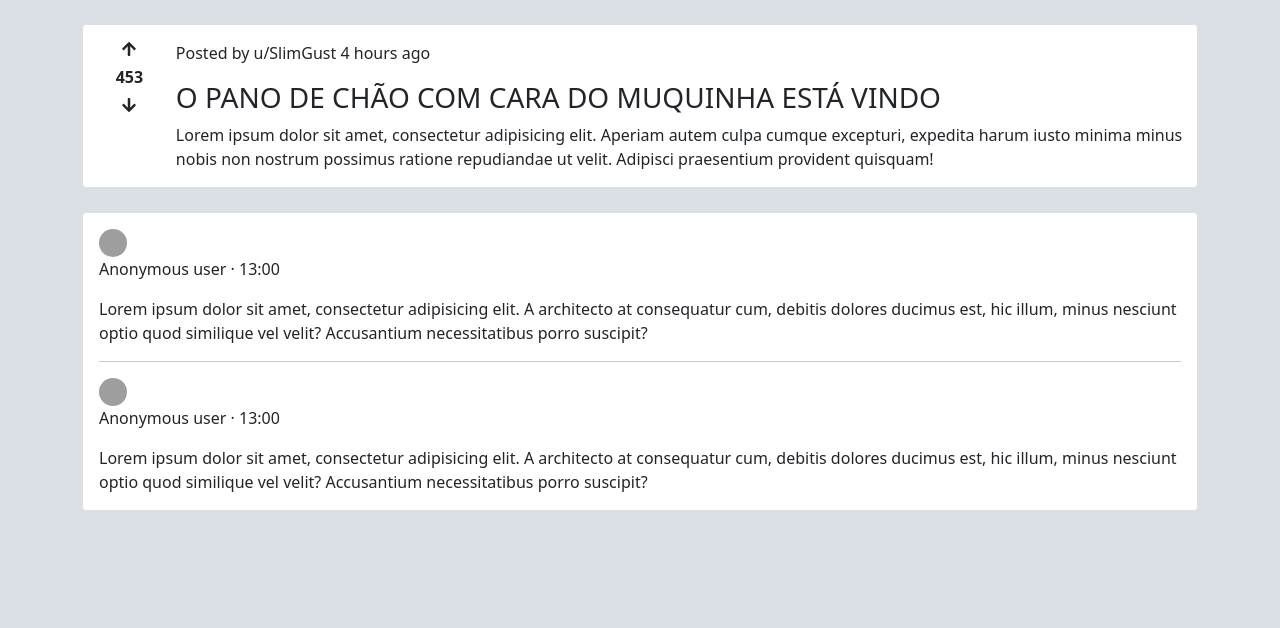
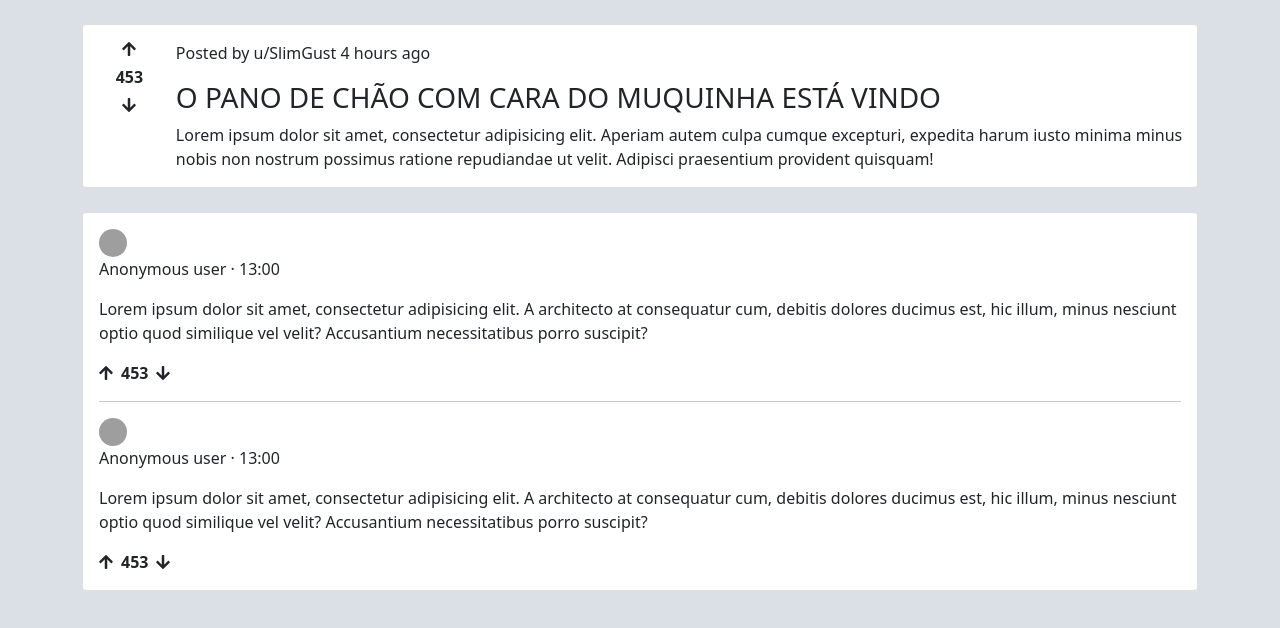
Before and after one commit to marcelolima381/app-reddit, a React (Create React App) app: page /thread/1 in a window 1280 px wide. Shown: the top 628 px of the page. Built offline with nearby package versions, Linux system fonts and the light colour scheme; grey boxes are pictures that could not be loaded.

Commit message:
comments votes

```diff
--- a/src/components/comment/index.tsx
+++ b/src/components/comment/index.tsx
@@ -1,5 +1,7 @@
 import { ReactElement } from 'react';
 import { Image } from 'react-bootstrap';
+
+import Vote from '../vote';
 
 function Comment(): ReactElement {
   return (
@@ -12,13 +14,14 @@ function Comment(): ReactElement {
       />
       <div className="d-flex flex-column">
         <p className="fs-6 fw-light">Anonymous user · 13:00</p>
-        <text>
+        <p>
           Lorem ipsum dolor sit amet, consectetur adipisicing elit. A architecto
           at consequatur cum, debitis dolores ducimus est, hic illum, minus
           nesciunt optio quod similique vel velit? Accusantium necessitatibus
           porro suscipit?
-        </text>
+        </p>
       </div>
+      <Vote direction="horizontal" />
     </div>
   );
 }
--- a/src/components/thread/index.tsx
+++ b/src/components/thread/index.tsx
@@ -3,16 +3,15 @@ import { Card, Col } from 'react-bootstrap';
 import { useNavigate } from 'react-router-dom';
 
 import { faCommentAlt } from '@fortawesome/free-regular-svg-icons';
-import { faArrowDown } from '@fortawesome/free-solid-svg-icons/faArrowDown';
-import { faArrowUp } from '@fortawesome/free-solid-svg-icons/faArrowUp';
 import { FontAwesomeIcon } from '@fortawesome/react-fontawesome';
+
+import Vote from '../vote';
 
 type IThread = {
   showCommentsInfo: boolean;
 };
 
 function Thread({ showCommentsInfo }: IThread): ReactElement {
-  const [counter, setCounter] = useState<number>(453);
   const [thread, setThread] = useState({
     id: 155,
   });
@@ -23,21 +22,8 @@ function Thread({ showCommentsInfo }: IThread): ReactElement {
   return (
     <Card className="my-4">
       <Card.Body className="d-flex flex-row px-0">
-        <Col
-          className="d-flex flex-column align-items-center justify-content-start gap-2"
-          xs={1}
-        >
-          <FontAwesomeIcon
-            className="clickable"
-            icon={faArrowUp}
-            onClick={() => setCounter((prevState) => prevState + 1)}
-          />
-          <span className="fw-bold">{counter}</span>
-          <FontAwesomeIcon
-            className="clickable"
-            icon={faArrowDown}
-            onClick={() => setCounter((prevState) => prevState - 1)}
-          />
+        <Col xs={1}>
+          <Vote direction="vertical" />
         </Col>
         <Col xs={11}>
           <div>
--- /dev/null
+++ b/src/components/vote/index.tsx
@@ -0,0 +1,36 @@
+import { ReactElement, useState } from 'react';
+
+import { faArrowDown } from '@fortawesome/free-solid-svg-icons/faArrowDown';
+import { faArrowUp } from '@fortawesome/free-solid-svg-icons/faArrowUp';
+import { FontAwesomeIcon } from '@fortawesome/react-fontawesome';
+
+type IVote = {
+  direction: 'vertical' | 'horizontal';
+};
+
+function Vote({ direction }: IVote): ReactElement {
+  const [counter, setCounter] = useState<number>(453);
+
+  return (
+    <div
+      className={`d-flex
+      ${direction === 'horizontal' ? 'flex-row' : ''}
+      ${direction === 'vertical' ? 'flex-column' : ''}
+      align-items-center justify-content-start gap-2`}
+    >
+      <FontAwesomeIcon
+        className="clickable"
+        icon={faArrowUp}
+        onClick={() => setCounter((prevState) => prevState + 1)}
+      />
+      <span className="fw-bold">{counter}</span>
+      <FontAwesomeIcon
+        className="clickable"
+        icon={faArrowDown}
+        onClick={() => setCounter((prevState) => prevState - 1)}
+      />
+    </div>
+  );
+}
+
+export default Vote;
```
